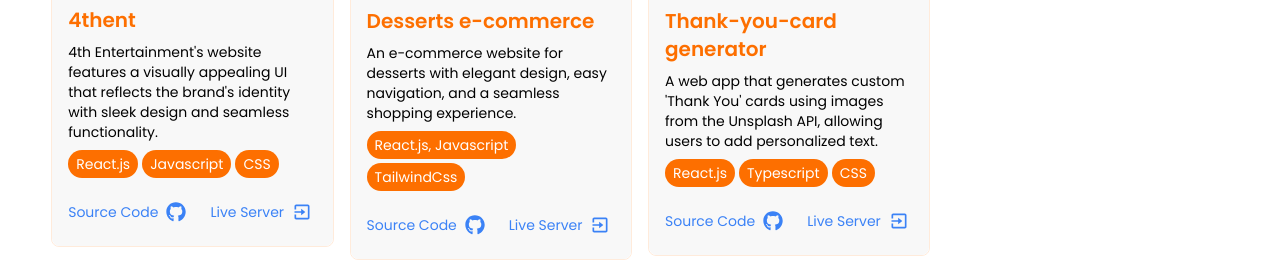
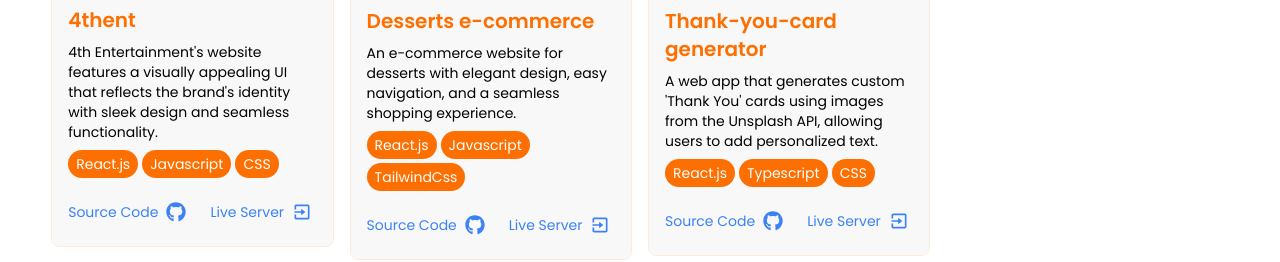
Before and after one commit to Jbsmall17/Portfolio-website, a React (Vite) app in the folder portfolio/: page / in a window 1280 px wide. Shown: the part 2540-2802 px from the top of the page. Built offline with nearby package versions, Linux system fonts and the light colour scheme.

Commit message:
fixed error in the data.js file

```diff
--- a/portfolio/src/data/data.js
+++ b/portfolio/src/data/data.js
@@ -47,7 +47,7 @@
     {
         name: "Desserts e-commerce",
         desc: "An e-commerce website for desserts with elegant design, easy navigation, and a seamless shopping experience.",
-        stack: ["React.js, Javascript", "TailwindCss"],
+        stack: ["React.js","Javascript","TailwindCss"],
         imagePreview: "/desserts-ecommerce-preview.png",
         sourceCode: "https://github.com/Jbsmall17/dessert-app",
         liveServer: "https://dessert-app-flax.vercel.app/",
```
